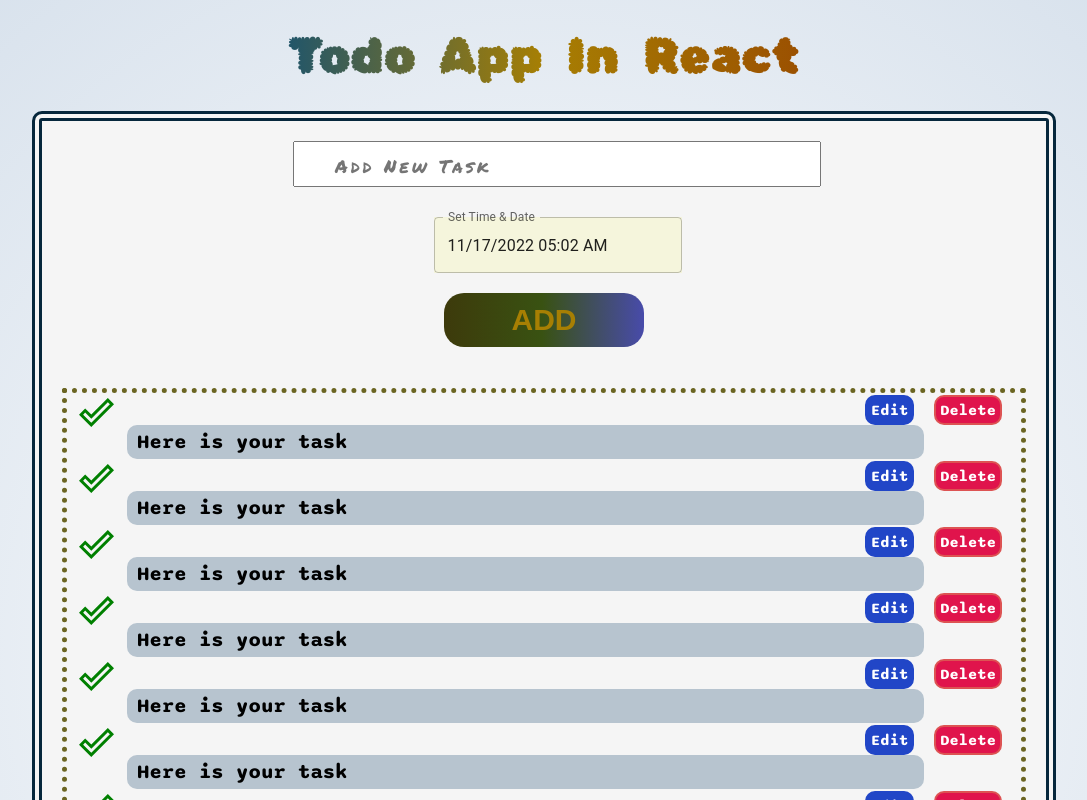
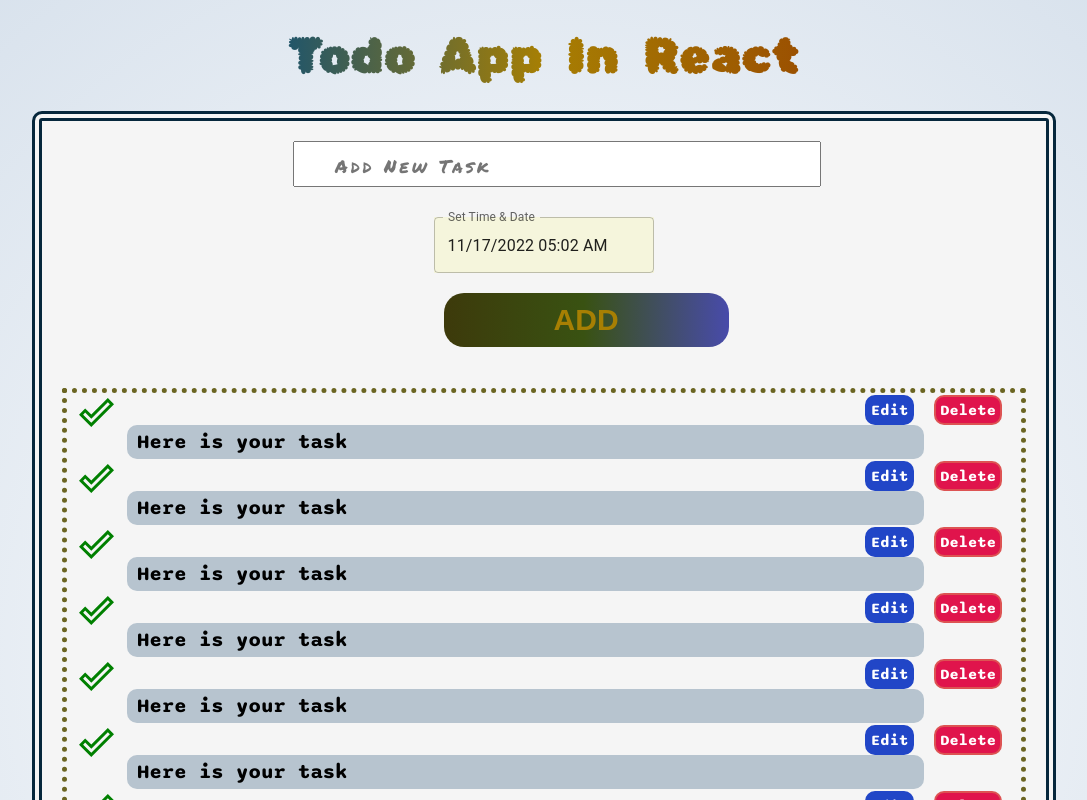
Before and after one commit to Tusharjagi/Todo_React, a React (Create React App) app: page / in a window 1280 px wide. Shown: the top 800 px of the page, without its empty margins (96-1183 px from the left). Built offline with nearby package versions, Linux system fonts and the light colour scheme; the HTML template or start-up script is replaced by a standard one.

Commit message:
css and input set in array

```diff
--- a/src/Components/Content/AddButton/add-button.css
+++ b/src/Components/Content/AddButton-temp/add-button.css
@@ -1,10 +1,10 @@
-.add-button{
+.add-button {
   position: relative;
   font-size: 30px;
-  padding: 10px 25px;
+  padding: 10px 50px;
   margin: 2% 40%;
   border: none;
-  background-image: linear-gradient(to left, #484baa 0%, #395212  51%, #3d3a0b  100%);
+  background-image: linear-gradient(to left, #484baa 0%, #395212 51%, #3d3a0b 100%);
   transition: 0.3s;
   color: #a77f03;
   font-weight: bold;
@@ -20,5 +20,5 @@
 
 .add-button:focus {
   transform: translateY(+4px);
-  box-shadow: 10px 0px 20px 0px  #813a31;
+  box-shadow: 10px 0px 20px 0px #813a31;
 }
--- a/src/Components/Content/AddButton/AddButton.js
+++ /dev/null
@@ -1,7 +0,0 @@
-import "./add-button.css";
-
-const AddButton = () => {
-  return <button className="add-button">ADD</button>;
-};
-
-export default AddButton;
--- a/src/Components/Content/Content.js
+++ b/src/Components/Content/Content.js
@@ -1,4 +1,3 @@
-import AddButton from "./AddButton/AddButton";
 import "./content.css";
 import Calender from "./Input/Calender/Calender";
 import Input from "./Input/Input";
@@ -8,8 +7,6 @@
   return (
     <div className="content">
       <Input />
-      <Calender/>
-      <AddButton />
       <RenderData/>
     </div>
   );
--- a/src/Components/Content/Input/Calender/calender.css
+++ b/src/Components/Content/Input/Calender/calender.css
@@ -3,7 +3,7 @@
   /* background-color: #89C4F4; */
   margin-left: 39%;
   margin-top: 2%;
-  margin-right: auto;
+  margin-right: 39%;
 }
 
 input.css-nxo287-MuiInputBase-input-MuiOutlinedInput-input {
--- a/src/Components/Content/Input/Input.js
+++ b/src/Components/Content/Input/Input.js
@@ -1,14 +1,38 @@
 import { useState } from "react";
+import Calender from "./Calender/Calender";
 import "./input.css";
 
 const Input = () => {
-  const [value, setValue] = useState('');
+  const [value, setValue] = useState("");
   const [inputText, setInputText] = useState([]);
-  console.log(value);
+  console.log(inputText);
+
+  const handleSubmit = (e) => {
+    e.preventDefault()
+    const data = [...inputText,value];
+    setInputText(data);
+    setValue('');
+  };
+
   return (
-    <>
-      <input className="ToInput" spellCheck='false' type="text" placeholder="Add New Task" onChange={(e) => setValue(e.target.value) } />
-    </>
+    <form onSubmit={handleSubmit} >
+      <input
+        className="ToInput"
+        spellCheck="false"
+        // type="text"
+        value={value}
+        placeholder="Add New Task"
+        onChange={(e) => setValue(e.target.value)}
+      />
+      <Calender />
+      <button
+        className="add-button"
+
+        type="submit"
+      >
+        ADD
+      </button>
+    </form>
   );
 };
 
--- a/src/Components/Content/Input/input.css
+++ b/src/Components/Content/Input/input.css
@@ -17,3 +17,28 @@
   font-size: 18px;
   padding-left: 20px;
 }
+
+.add-button{
+  position: relative;
+  font-size: 30px;
+  padding: 10px 110px;
+  margin: 2% 40%;
+  border: none;
+  background-image: linear-gradient(to left, #484baa 0%, #395212  51%, #3d3a0b  100%);
+  transition: 0.3s;
+  color: #a77f03;
+  font-weight: bold;
+  border-radius: 20px;
+}
+
+.add-button:hover {
+  background-position: right center;
+  text-decoration: none;
+  box-shadow: 5px 10px 25px #813a31;
+  transform: translateY(-4px);
+}
+
+.add-button:focus {
+  transform: translateY(+4px);
+  box-shadow: 10px 0px 20px 0px  #813a31;
+}
```
Also changed, not shown: src/Components/Content/AddButton-temp/AddButton.js (added, +7 -0 lines).
